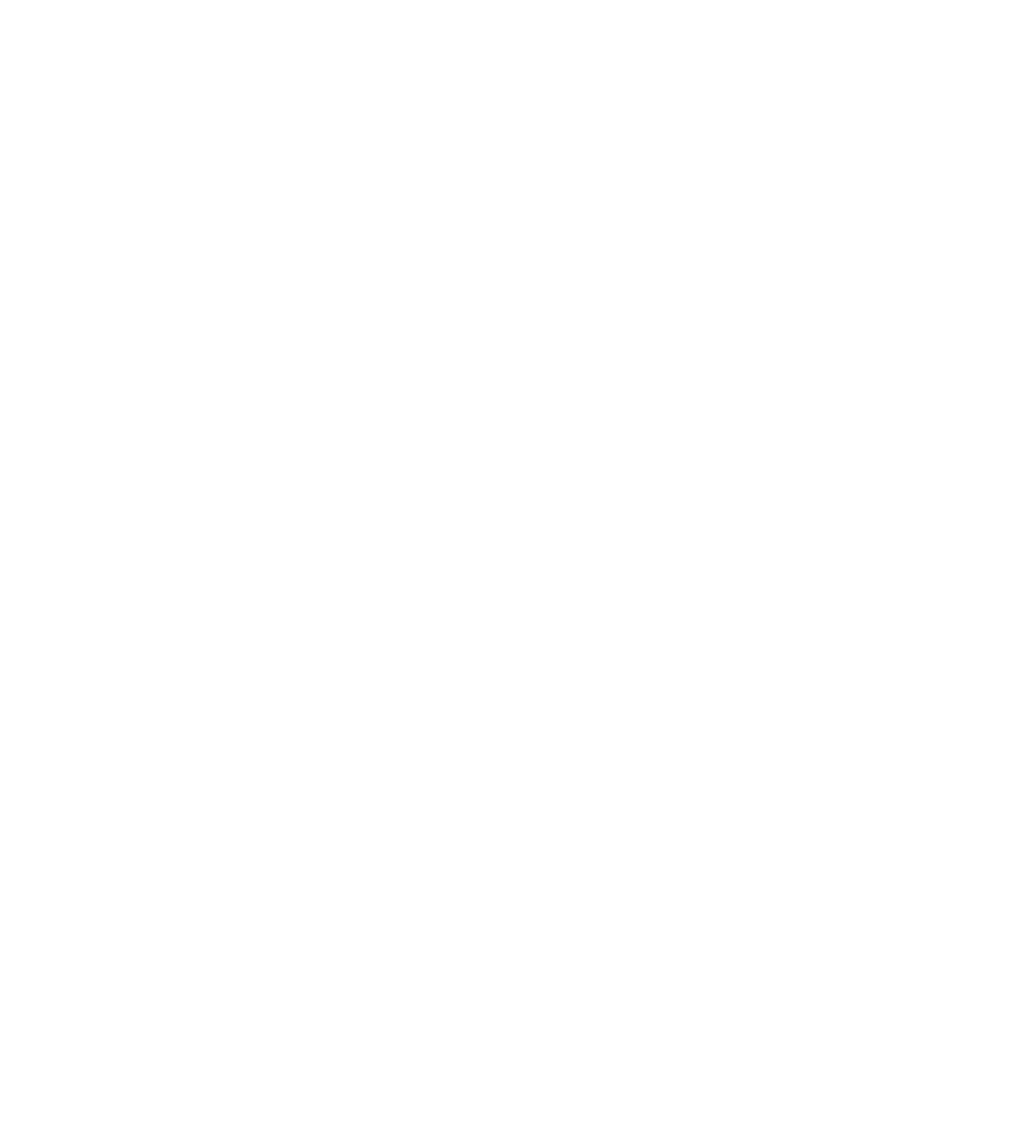
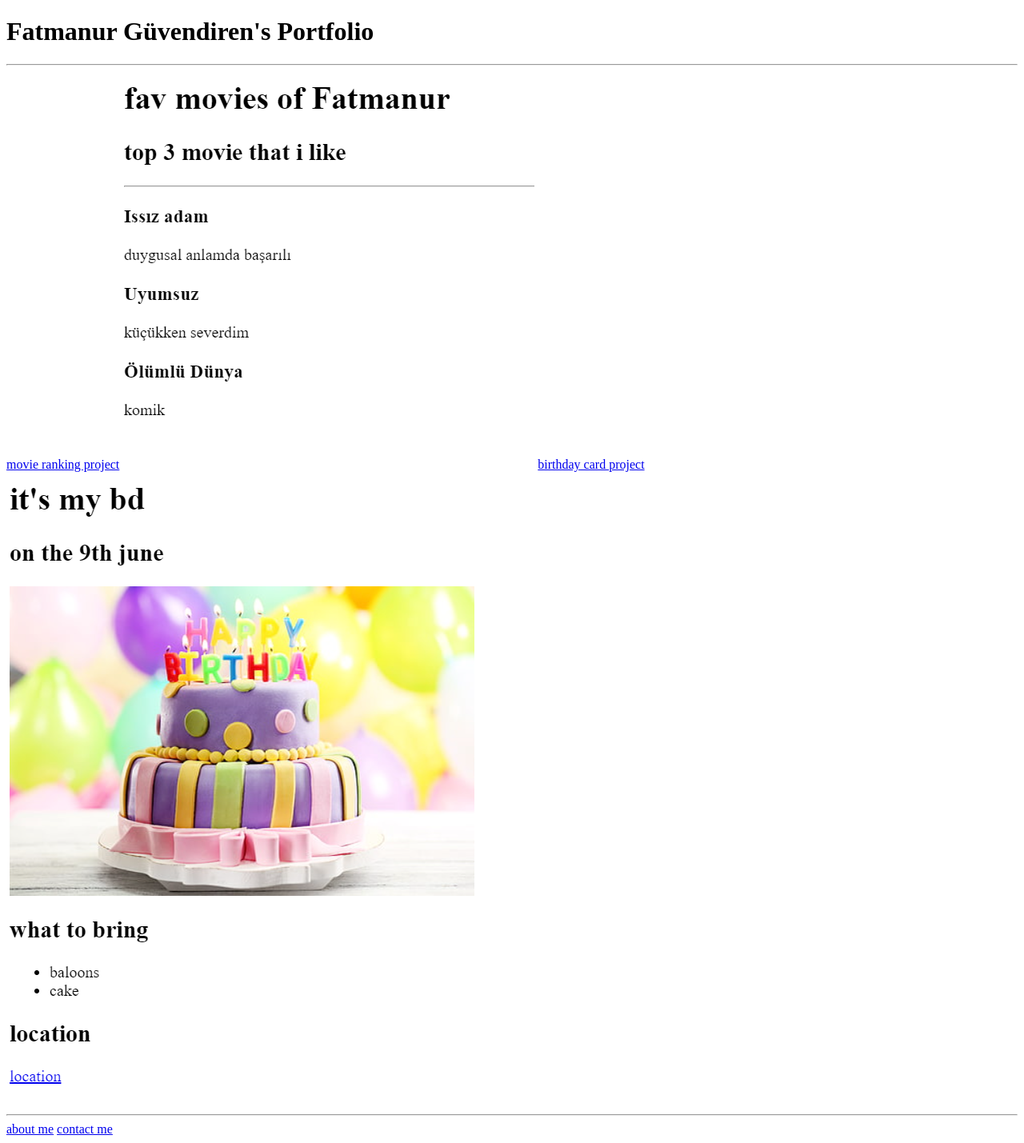
Before and after one commit to fatmanurguvendiren/html-portfolio, a plain HTML site: page index.html in a window 1280 px wide. Shown: the whole page at 80% size. Before the commit the page ends 800 px from the top, so only its background shows below. Drawn offline with Linux system fonts and the light colour scheme.

Commit message:
Add files via upload

```diff
--- a/index.html
+++ b/index.html
@@ -1,4 +1,24 @@
 <!-- TODO 1: Create the HTML Boilerplate -->
+ <!DOCTYPE html>
+ <html lang="en">
+ <head>
+    <meta charset="UTF-8">
+    <meta name="viewport" content="width=device-width, initial-scale=1.0">
+    <title>Fatmanur Güvendiren</title>
+ </head>
+ <body>
+    <h1>Fatmanur Güvendiren's Portfolio</h1>
+    <hr>
+    <a href="./public/movie-ranking.html">movie ranking project</a>
+    <img src="./images/Ekran görüntüsü 2024-09-07 230121.png" alt="movie ranking">
+    <a href="./public/birthday-invite.html">birthday card project</a>
+    <img src="./images/Ekran görüntüsü 2024-09-07 230200.png" alt="birthday card">
+    <hr/>
+    <a href="../public/about.html">about me</a> <a href="../public/contact.html">contact me</a>
+
+
+ </body>
+ </html>
 
 <!-- TODO 2: Add Your previous projects' HTML into the public folder -->
 
```
